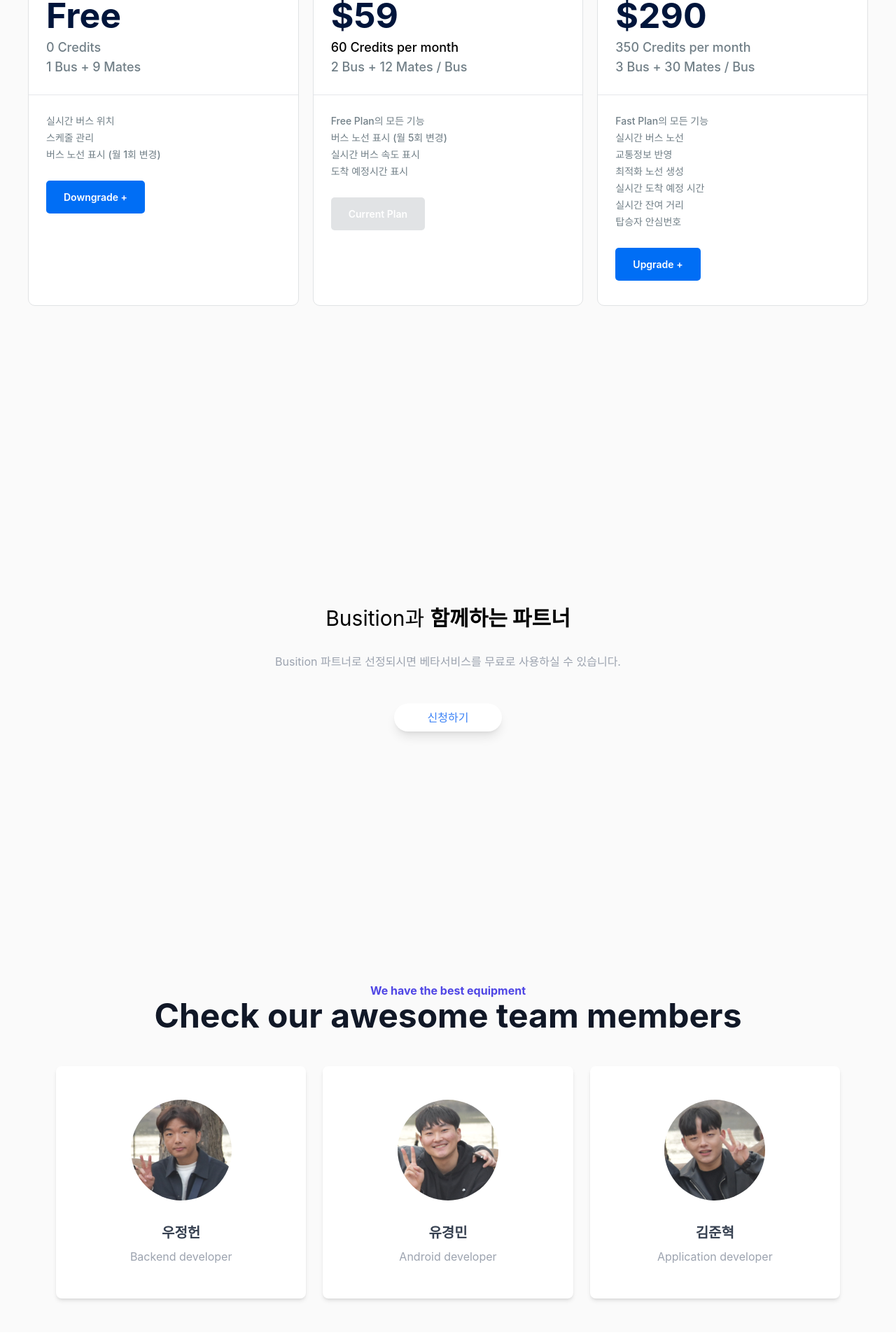
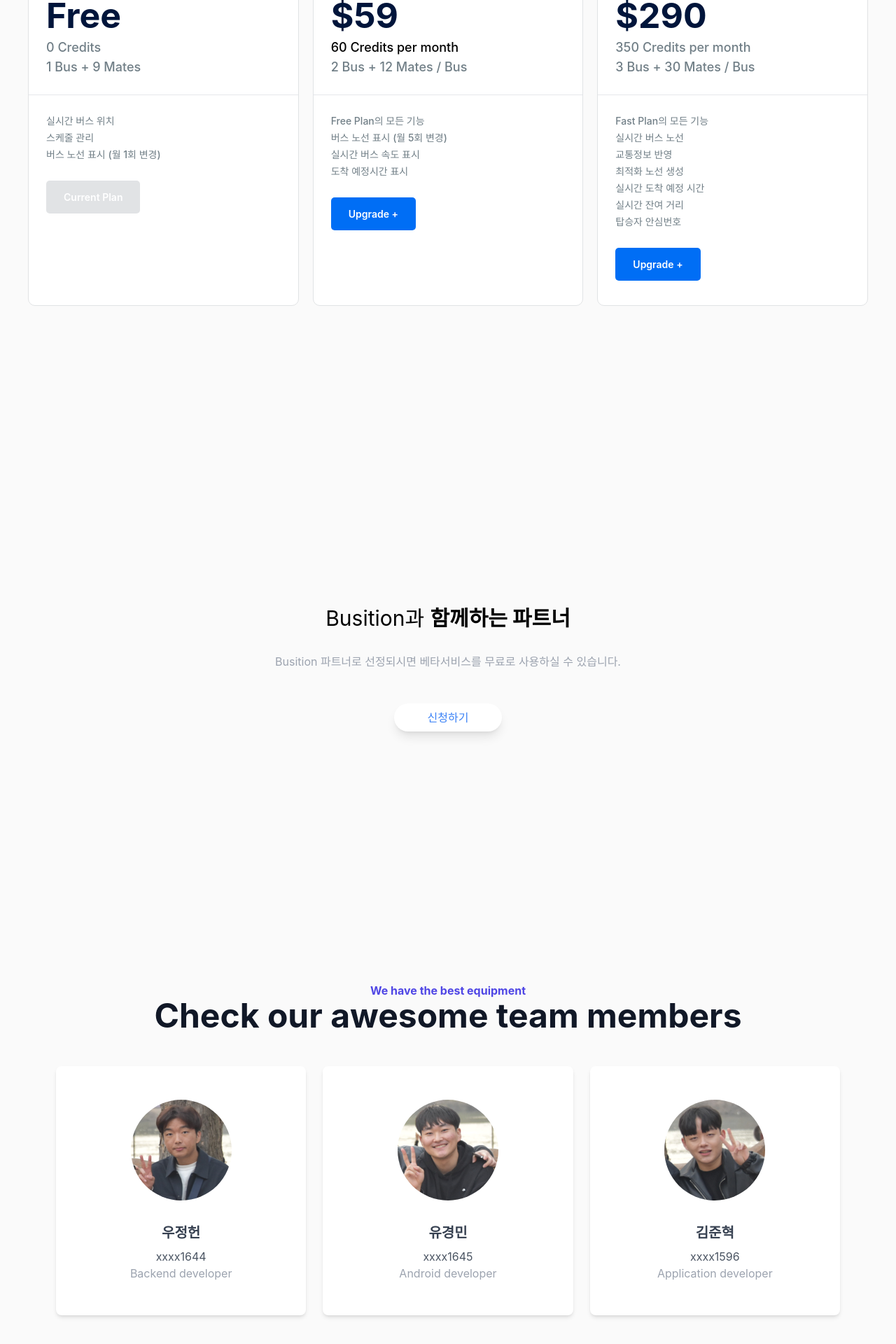
Before and after one commit to busition/busition-console, a Next.js app: page / in a window 1280 px wide. Shown: the part 3509-5429 px from the top of the page at 70% size. Built offline with nearby package versions, Linux system fonts and the light colour scheme; no server answers; what next-firebase-auth would draw is missing.

Commit message:
:lipstick: Edit main page contents

```diff
--- a/pages/index.tsx
+++ b/pages/index.tsx
@@ -199,9 +199,12 @@ const Home: NextPage = () => {
                   <div className="mt-[25px]">
                     <Link href={"/login"}>
                       <a>
-                        <button className="bg-[#006EF5] rounded-[5px] py-[15px] px-[25px] text-[#fff] text-[14px] leading-[17px] font-semibold">
+                      {/* <button className="bg-[#006EF5] rounded-[5px] py-[15px] px-[25px] text-[#fff] text-[14px] leading-[17px] font-semibold">
                           Downgrade +
-                        </button>
+                      </button> */}
+                    <button className="bg-[#E1E3E5] rounded-[5px] py-[15px] px-[25px] text-[#fff] text-[14px] leading-[17px] font-semibold">
+                      Current Plan
+                    </button>
                       </a>
                     </Link>
                   </div>
@@ -260,8 +263,11 @@ const Home: NextPage = () => {
                   </div>
 
                   <div className="mt-[25px]">
-                    <button className="bg-[#E1E3E5] rounded-[5px] py-[15px] px-[25px] text-[#fff] text-[14px] leading-[17px] font-semibold">
+                    {/* <button className="bg-[#E1E3E5] rounded-[5px] py-[15px] px-[25px] text-[#fff] text-[14px] leading-[17px] font-semibold">
                       Current Plan
+                    </button> */}
+                    <button className="bg-[#006EF5] rounded-[5px] py-[15px] px-[25px] text-[#fff] text-[14px] leading-[17px] font-semibold">
+                          Upgrade +
                     </button>
                   </div>
                 </div>
@@ -377,9 +383,13 @@ const Home: NextPage = () => {
             </div>
             <div className="text-center">
               <p className="text-xl text-gray-700 font-bold mb-2">우정헌</p>
+              <p className="text-base text-gray-600 font-normal">
+                xxxx1644
+              </p>
               <p className="text-base text-gray-400 font-normal">
                 Backend developer
               </p>
+
             </div>
           </div>
           <div className="w-full bg-white rounded-lg p-12 flex flex-col justify-center items-center shadow-md">
@@ -392,6 +402,9 @@ const Home: NextPage = () => {
             </div>
             <div className="text-center">
               <p className="text-xl text-gray-700 font-bold mb-2">유경민</p>
+              <p className="text-base text-gray-600 font-normal">
+                xxxx1645
+              </p>
               <p className="text-base text-gray-400 font-normal">
                 Android developer
               </p>
@@ -407,6 +420,9 @@ const Home: NextPage = () => {
             </div>
             <div className="text-center">
               <p className="text-xl text-gray-700 font-bold mb-2">김준혁</p>
+              <p className="text-base text-gray-600 font-normal">
+                xxxx1596
+              </p>
               <p className="text-base text-gray-400 font-normal">
                 Application developer
               </p>
```
